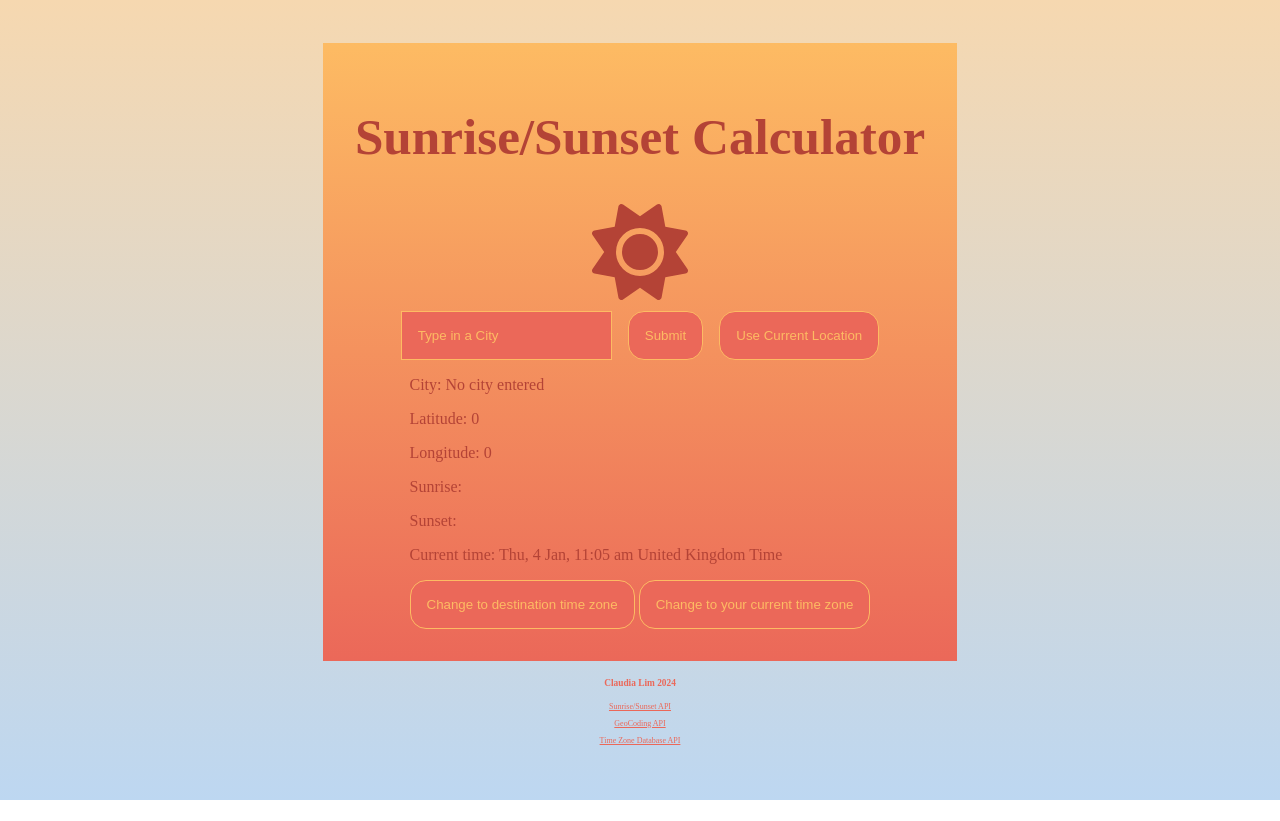
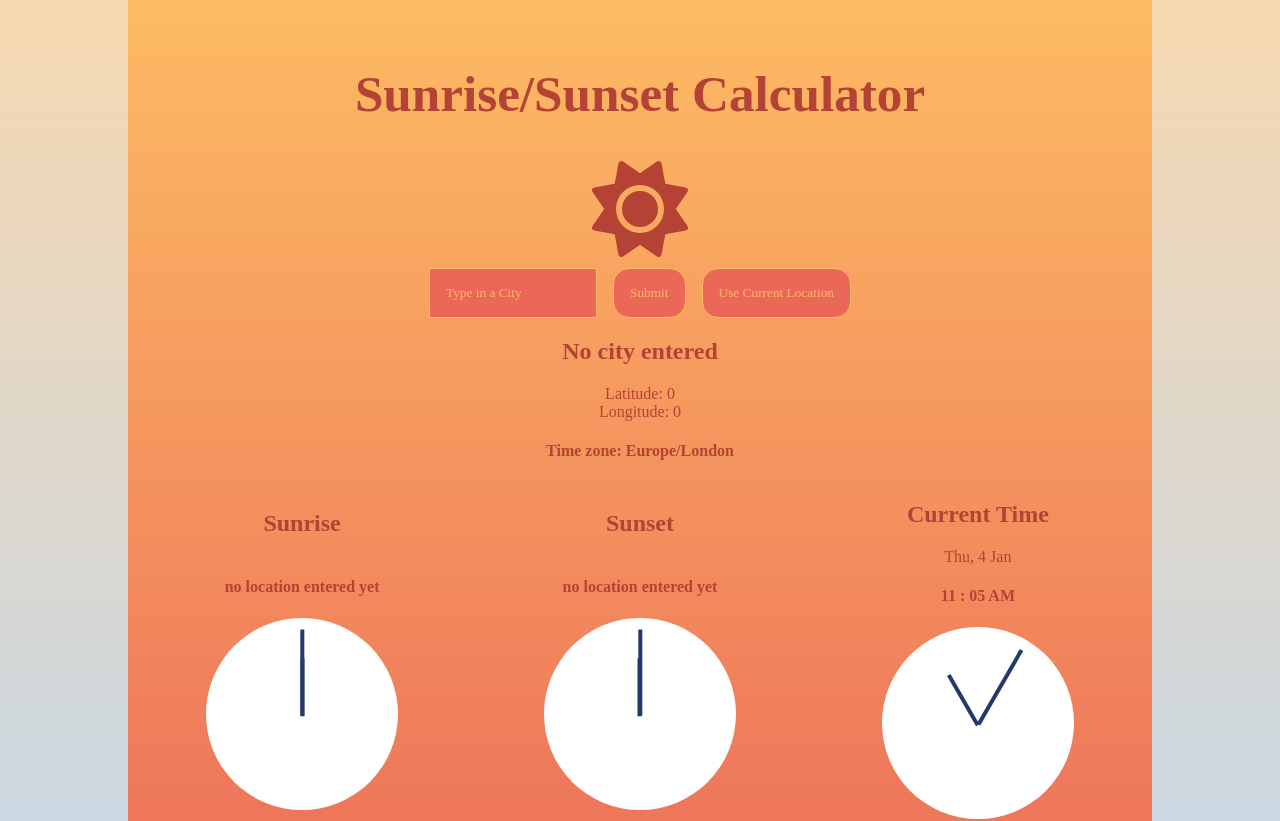
Before and after one commit to claudia-lim/sunrise-sunset, a React (Vite) app: page / in a window 1280 px wide. Shown: the top 821 px of the page. Before the commit the page ends 800 px from the top, so only its background shows below. Built offline with nearby package versions, Linux system fonts and the light colour scheme.

Commit message:
create clock faces

```diff
--- a/src/App.jsx
+++ b/src/App.jsx
@@ -46,21 +46,24 @@ function App() {
         <main className={mode}>
             <h1>Sunrise/Sunset Calculator</h1>
             <div className="sun-icon icon">
-                <FontAwesomeIcon icon={faSun} />
+                <FontAwesomeIcon icon={faSun}/>
             </div>
             <div className="moon-icon icon">
-                <FontAwesomeIcon icon={faMoon} />
+                <FontAwesomeIcon icon={faMoon}/>
             </div>
             <div className="input">
                 <InputForm input={input} setInput={setInput} fetchGeoLocation={fetchGeoLocation}/>
                 <CurrentLocationButton setGeoLocJson={setGeoLocJson} apiKey={key}/>
             </div>
-            <Output
-                geoLocJson={geoLocJson}
-                sunriseTime={sunriseTime}
-                sunsetTime={sunsetTime}
-                setSunriseSunsetData={setSunriseSunsetData}
-                currentTime={currentTime}/>
+            <div>
+                <Output
+                    geoLocJson={geoLocJson}
+                    sunriseTime={sunriseTime}
+                    sunsetTime={sunsetTime}
+                    setSunriseSunsetData={setSunriseSunsetData}
+                    currentTime={currentTime}
+                />
+            </div>
         </main>
         <footer id="footer" className={mode}>
             <h3>Claudia Lim 2024</h3>
--- /dev/null
+++ b/src/Components/ClockFace/clockface.css
@@ -0,0 +1,38 @@
+.clock-face-container {
+    width: 15vw;
+    height: 15vw;
+    display: flex;
+    justify-content: center;
+    /*background-color: black;*/
+
+}
+
+.clock-face {
+    width:100%;
+    height:100%;
+    border-radius: 50%;
+    background-color: white;
+    position: relative;
+}
+
+.hand {
+    width: 45%;
+    background-color: #25396c;
+    height: 2%;
+    position: absolute;
+    top: 50%;
+    right: 50%;
+    transform-origin: 100%;
+    transform: rotate(90deg);
+    transition: transform 500ms;
+    /*border-radius: 10rem;*/
+}
+
+.time-period {
+    /*color: red;*/
+}
+
+.hours-hand {
+    /*background-color: green;*/
+    width: 30%;
+}
--- /dev/null
+++ b/src/Components/ClockFace/index.jsx
@@ -0,0 +1,45 @@
+import "./clockface.css"
+
+function ClockFace ({time, timeZone}) {
+
+    function displayClockFace (time, timezone='Europe/London') {
+        if (time == "Invalid Date") {
+            console.log("invalid date error handler")
+            return;
+        }
+        let converted = time.toLocaleString('en-GB',
+            {timeZone: timezone,
+                hour12: true,
+                hour: "2-digit",
+                minute: "2-digit"
+            }
+        ).replace(" ", ":");
+        const timeArray = converted.split(":")
+        return {hour: timeArray[0], minutes: timeArray[1], timePeriod: timeArray[2]}
+    }
+
+    function calculateDegreeRotation (input, timeInt) {
+        if (input != undefined) {
+            return ((input / timeInt) * 360) + 90;
+        } else {
+            return 0;
+        }
+
+            // return 90;
+    }
+
+    let timeObject = displayClockFace(time, timeZone);
+    return (
+        <>
+            <h4>{ timeObject ? `${timeObject.hour} : ${timeObject.minutes} ${timeObject.timePeriod.toUpperCase()}` : "no location entered yet"}</h4>
+            <div className="clock-face-container">
+                <div className="clock-face">
+                    <div className="hours-hand hand" style={timeObject ? {"transform": `rotate(${calculateDegreeRotation(timeObject.hour, 12)}deg`} : {}}></div>
+                    <div className="minutes-hand hand" style={timeObject ? {"transform": `rotate(${calculateDegreeRotation(timeObject.minutes, 60)}deg`} : {}}></div>
+                </div>
+            </div>
+        </>
+    )
+}
+
+export default ClockFace
--- a/src/Components/Output/index.jsx
+++ b/src/Components/Output/index.jsx
@@ -1,6 +1,7 @@
 import {useEffect, useState} from "react";
 import ChangeDestTimeButton from "../ChangeDestTimeButton/index.jsx";
 import ChangeCurrentTimeZoneButton from "../ChangeCurrentTimeZoneButton/index.jsx";
+import ClockFace from "../ClockFace/index.jsx";
 
 function Output ({geoLocJson, sunriseTime, sunsetTime, setSunriseSunsetData, currentTime}) {
 
@@ -15,10 +16,11 @@ function Output ({geoLocJson, sunriseTime, sunsetTime, setSunriseSunsetData, cur
                 hour12: true,
                 weekday: "short",
                 month:"short",
-            day: "numeric",
-            hour: "numeric",
-            minute: "numeric",
-            timeZoneName: "shortGeneric" }
+                day: "numeric",
+                // hour: "numeric",
+                // minute: "numeric",
+                // timeZoneName: "shortGeneric"
+            }
         )
         if (converted !== "Invalid Date") {
             return converted;
@@ -26,6 +28,7 @@ function Output ({geoLocJson, sunriseTime, sunsetTime, setSunriseSunsetData, cur
             return ""
         }
     }
+
 
     useEffect(() => {
         if (latitude || longitude) {
@@ -44,7 +47,7 @@ function Output ({geoLocJson, sunriseTime, sunsetTime, setSunriseSunsetData, cur
                 // "Access-Control-Allow-Origin": "*"
             },
         };
-        const response = await fetch(`http://api.timezonedb.com/v2.1/get-time-zone?key=${timeZoneAPIKey}&by=position&lat=${latitude}&lng=${longitude}&format=json`, customSettings);
+        const response = await fetch(`https://api.timezonedb.com/v2.1/get-time-zone?key=${timeZoneAPIKey}&by=position&lat=${latitude}&lng=${longitude}&format=json`, customSettings);
         const timeZoneJson = await response.json();
         if (timeZoneJson.status === "OK") {
             setTimeZone(timeZoneJson.zoneName);
@@ -71,19 +74,40 @@ function Output ({geoLocJson, sunriseTime, sunsetTime, setSunriseSunsetData, cur
     }
 
     return (
-        <div>
-            <p>City: {city ? city : "No city entered"}</p>
-            <p>Latitude: {latitude}</p>
-            <p>Longitude: {longitude}</p>
-            <p>Sunrise: {displayTime(sunriseTime, timeZone)}</p>
-            <p>Sunset: {displayTime(sunsetTime, timeZone)}</p>
-            <p>Current time: {displayTime(currentTime, timeZone)}</p>
+        <div className="output">
+            <div className="input-data-display">
+                <h2>{city ? city : "No city entered"}</h2>
+                <p>Latitude: {latitude}</p>
+                <p>Longitude: {longitude}</p>
+            </div>
+            <h4>Time zone: {timeZone}</h4>
+            <div className="clock-faces">
+
+                <div className="display-time">
+                    <h2>Sunrise</h2>
+                    <p>{displayTime(sunriseTime, timeZone)}</p>
+                    <ClockFace time={sunriseTime} timeZone={timeZone}/>
+                </div>
+
+                <div className="display-time">
+                    <h2>Sunset</h2>
+                    <p>{displayTime(sunsetTime, timeZone)}</p>
+                    <ClockFace time={sunsetTime} timeZone={timeZone}/>
+                </div>
+
+                <div className="display-time">
+                    <h2>Current Time</h2>
+                    <p>{displayTime(currentTime, timeZone)}</p>
+                    <ClockFace time={currentTime} timeZone={timeZone}/>
+                </div>
+            </div>
             <div className="change-tz-button">
                 <ChangeDestTimeButton
                     latitude={latitude}
                     longitude={longitude}
                     fetchTimeZone={fetchTimeZone}/>
-                <ChangeCurrentTimeZoneButton fetchTimeZone={fetchTimeZone} />
+                <ChangeCurrentTimeZoneButton
+                    fetchTimeZone={fetchTimeZone}/>
             </div>
         </div>
     )
--- a/src/index.css
+++ b/src/index.css
@@ -7,7 +7,6 @@
   --night-colour1: #b2d8fd;
   --night-colour2: #25396c;
   --night-colour3: #01111f;
-
 }
 
 body {
@@ -15,9 +14,9 @@ body {
   display: flex;
   place-items: center;
   justify-content: center;
-  min-width: 320px;
   min-height: 100vh;
   background-image: linear-gradient(var(--bg-colour1), var(--bg-colour2));
+  font-family: "American Typewriter";
 }
 
 main {
@@ -26,6 +25,7 @@ main {
   justify-content: space-between;
   align-items: center;
   flex-direction: column;
+  width: 75vw;
 }
 
 h1 {
@@ -39,11 +39,14 @@ h1 {
 
 input {
   padding: 1rem;
+  font-family: "American Typewriter";
 }
 
 button {
   padding: 1rem;
   border-radius: 1rem;
+  cursor: pointer;
+  font-family: "American Typewriter";
 }
 
 
@@ -113,25 +116,6 @@ button {
   border: 1px solid var(--night-colour1);
 }
 
-.change-tz-button {
-  display: flex;
-  justify-content: space-between;
-  gap: 0.25rem;
-}
-
-#footer {
-  display: flex;
-  flex-direction: column;
-  margin: 0 auto;
-  width: fit-content;
-  justify-content: center;
-  align-content: center;
-  font-size: 0.5rem;
-  text-align: center;
-  padding: 0.5rem;
-  background-image: none;
-}
-
 a {
   padding: 0.25rem;
 }
@@ -165,3 +149,62 @@ a {
   background-color: var(--night-colour3);
   color: var(--night-colour1);
 }
+
+.output {
+  width: 100%;
+  display: grid;
+  grid-template-columns: 1fr;
+  justify-items: center;
+}
+
+.input-data-display {
+  display: flex;
+  flex-direction: column;
+  justify-content: center;
+  align-items: center;
+}
+
+p {
+  margin: 0;
+}
+
+.clock-faces {
+  display: grid;
+  width: 80vw;
+  grid-template-columns: 33% 33% 33%;
+  justify-content: center;
+  align-items: center;
+  justify-self: center;
+  align-self: center;
+}
+
+.display-time {
+  display: flex;
+  flex-direction: column;
+  align-items: center;
+  width: 100%;
+}
+
+.change-tz-button {
+  width: fit-content;
+  display: flex;
+  flex-direction: column;
+  justify-content: center;
+  align-items: center;
+  gap: 0.25rem;
+  justify-self: center;
+  margin: 1rem;
+}
+
+#footer {
+  display: flex;
+  flex-direction: column;
+  margin: 0 auto;
+  width: fit-content;
+  justify-content: center;
+  align-content: center;
+  font-size: 0.5rem;
+  text-align: center;
+  padding: 0.5rem;
+  background-image: none;
+}
```
